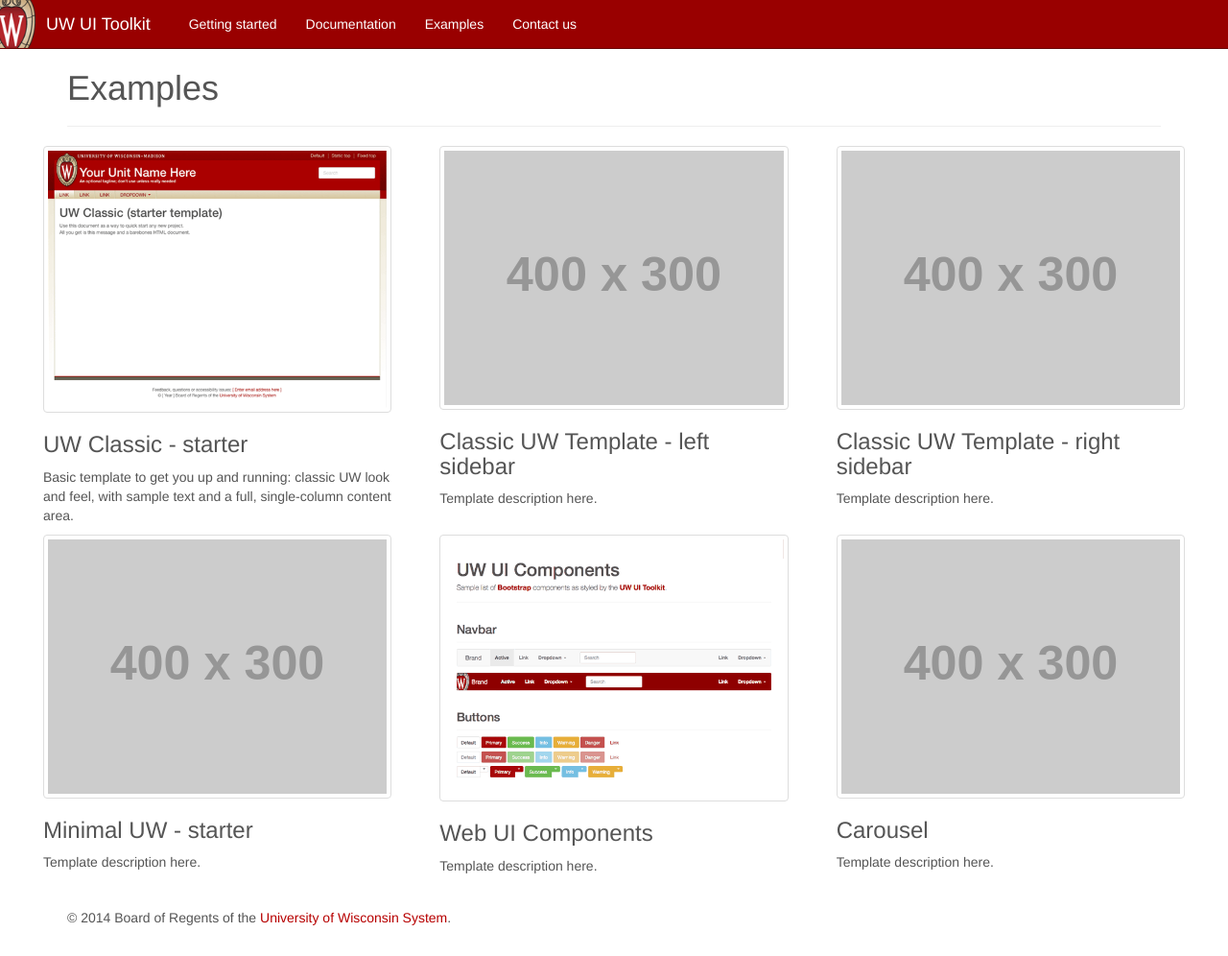
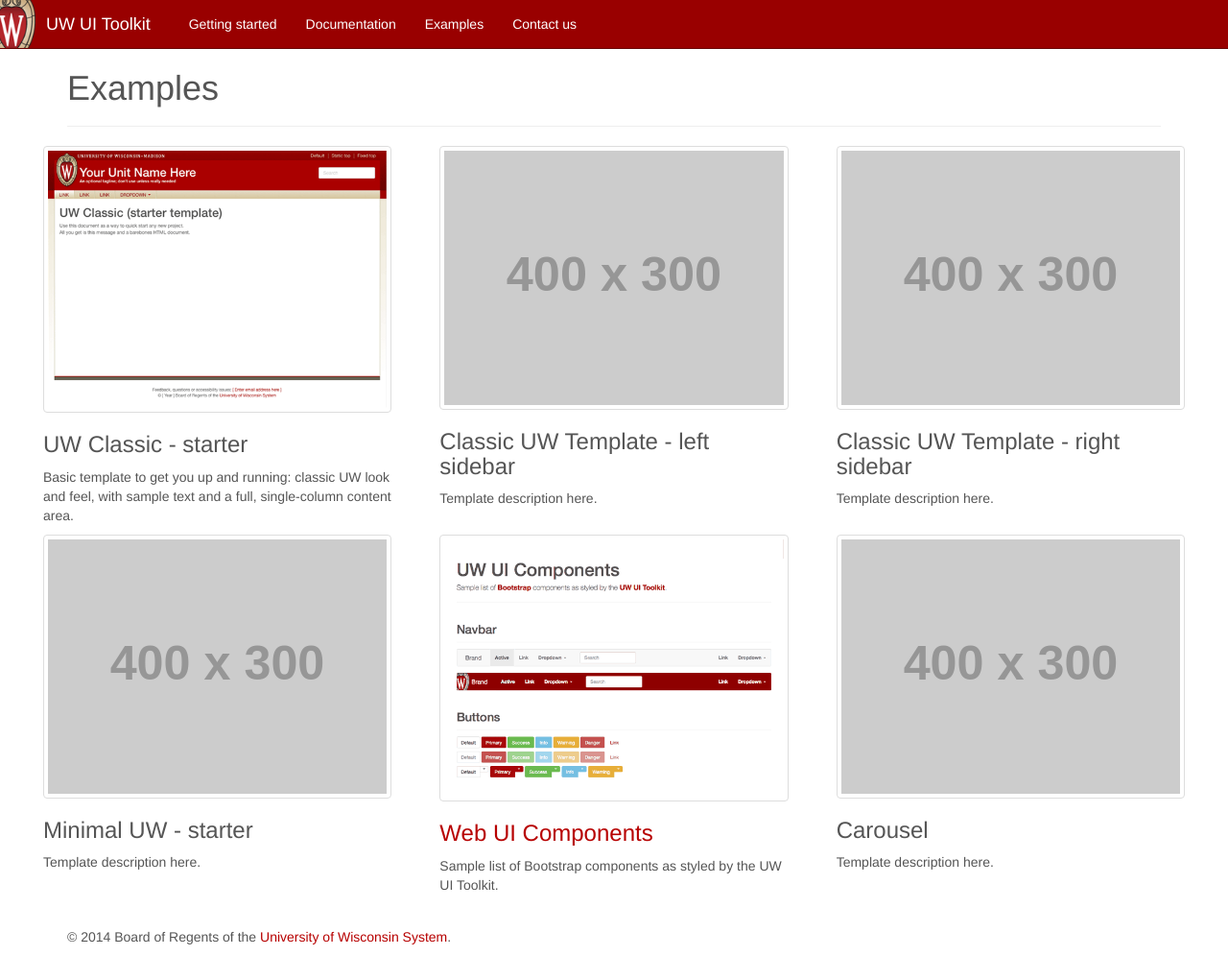
Before and after one commit to UWMadisonUcomm/uw-ui-toolkit, a Jekyll site: the page built from examples/index.html, in a window 1280 px wide and 996 px high. Shown: the whole window at 96% size. Built offline with Jekyll 4.4.1, drawn with Linux system fonts in a browser that asks for light colours; nearby versions of some CDN libraries; Markdown is read by kramdown in place of the engine named in the settings.

Commit message:
Re #10: add links and descriptions to uw ui componenets in the examples main page

```diff
--- a/examples/index.html
+++ b/examples/index.html
@@ -30,9 +30,13 @@
       <p> Template description here. </p>
     </div>
     <div class="col-sm-4">
-      <img src="/dist/img/web-ui-components.gif" class="thumbnail img-responsive">
-      <h3>Web UI Components</h3>
-      <p> Template description here. </p>
+      <a href="web-ui-components/">
+        <img src="/dist/img/web-ui-components.gif" class="thumbnail img-responsive">
+      </a>
+      <a href="web-ui-components/">
+        <h3>Web UI Components</h3>
+      </a>
+      <p>Sample list of Bootstrap components as styled by the UW UI Toolkit.</p>
     </div>
     <div class="col-sm-4">
       <img src="http://placehold.it/400x300" class="thumbnail img-responsive">
```
